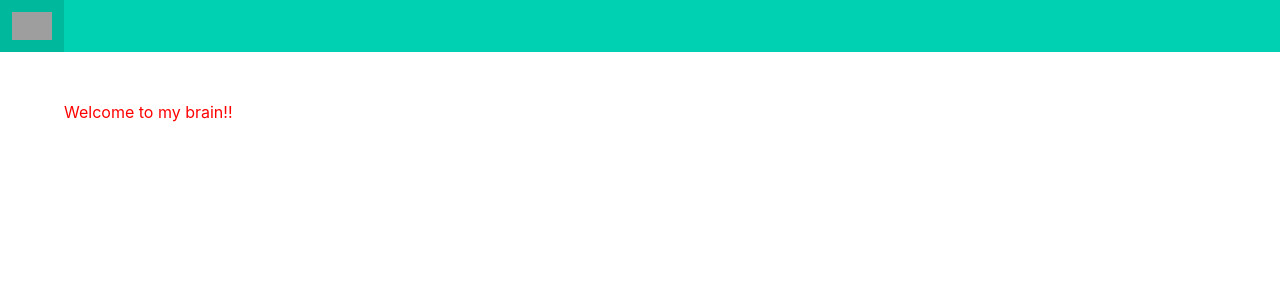
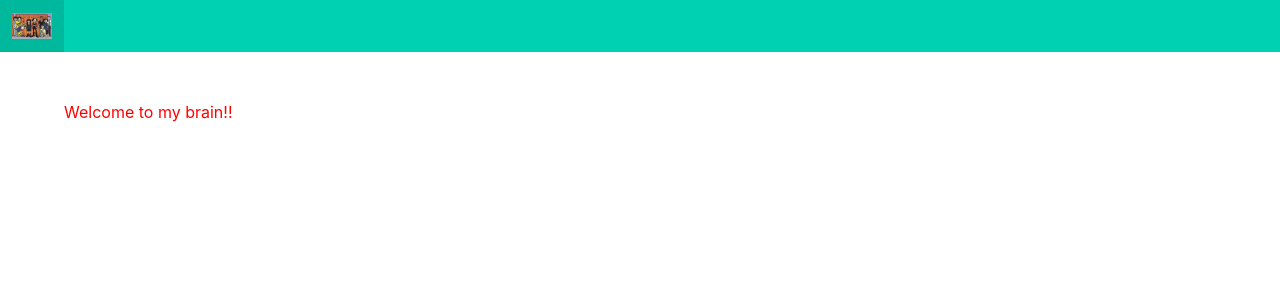
Before and after one commit to Ritaxo/adhaliwal_sharingcode, a Django app: template share/templates/share/index.html in a window 1280 px wide. Shown: the top 300 px of the page. Run offline with Django 3.2, Linux system fonts and the light colour scheme; the template is opened without the code that fills it, so the values that code supplies are empty; some libraries are stand-ins or nearby versions; grey boxes are pictures that could not be loaded.

Commit message:
Updated Module 2

```diff
--- a/share/templates/share/base.html
+++ b/share/templates/share/base.html
@@ -15,7 +15,7 @@
 <nav class="navbar is-primary" role="navigation" aria-label="main navigation">
     <div class="navbar-brand">
         <a class="navbar-item" href="{% url 'share:index' %}">
-            <img src="{% static 'share/images/thinking-face.png' %}" alt=" icon" width="40" height="40">
+            <img src="{% static 'share/images/220px-Daria_characters.jpg' %}" alt=" icon" width="40" height="40">
         </a>
     </div>
 </nav>
```
Also changed, not shown: share/static/share/images/220px-Daria_characters.jpg (added).
